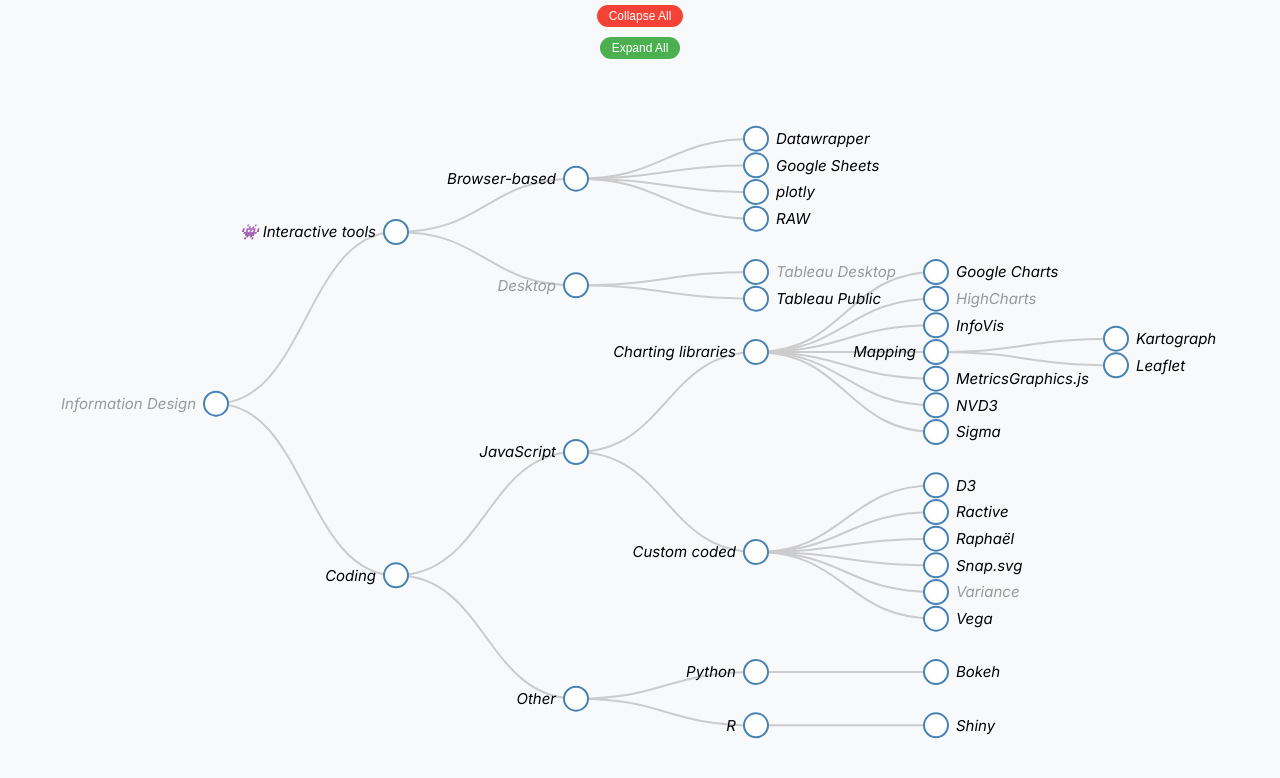
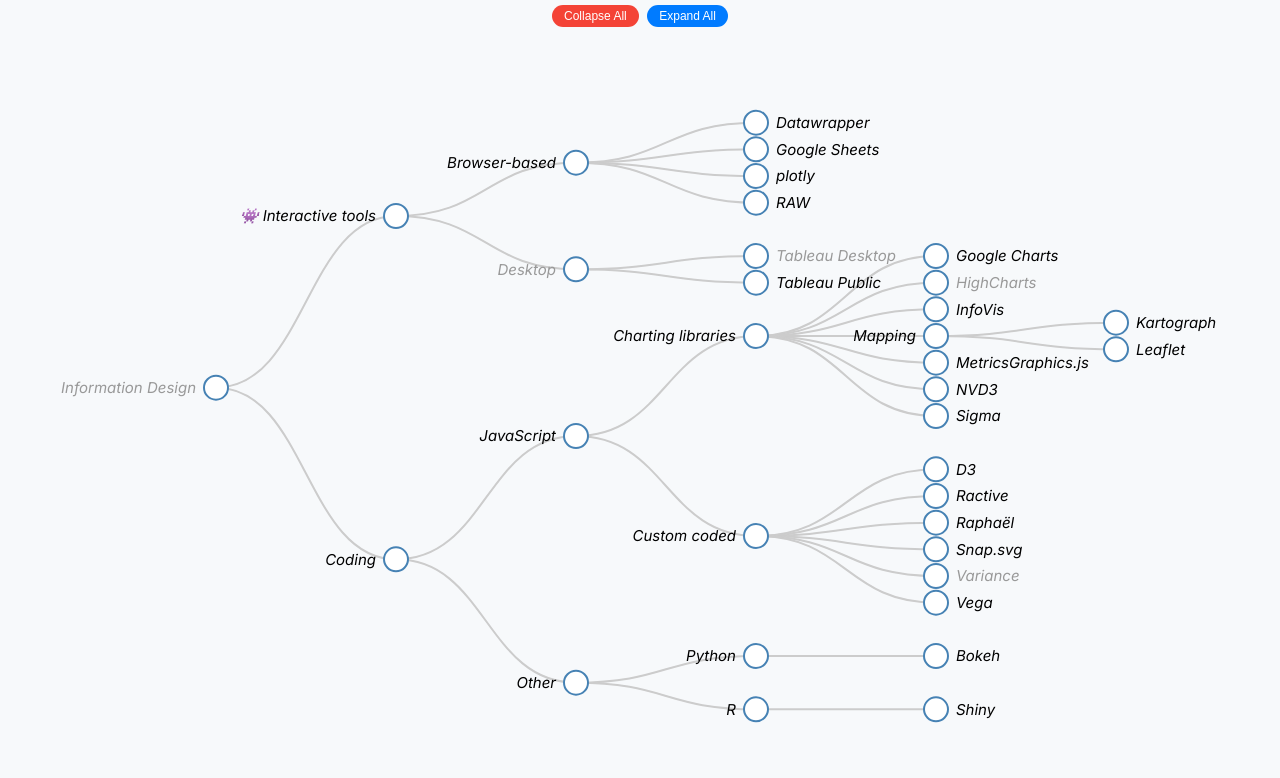
Before and after one commit to ssalcido/ssalcido.github.io, a plain HTML site: page infodesign/index.html in a window 1280 px wide. Drawn offline with nearby package versions, Linux system fonts and the light colour scheme.

Commit message:
Update index.html
added navbar

```diff
--- a/infodesign/index.html
+++ b/infodesign/index.html
@@ -13,9 +13,10 @@
 </head>
 
 <body>
-
+    <div id="navbar">
     <button id="collapse-all">Collapse All</button>
-    <button id="reloadPage">Expand All</button>
+    <button id="expand-all">Expand All</button>
+    </div>
 
     <div id="mindmap">
     </div>
```
